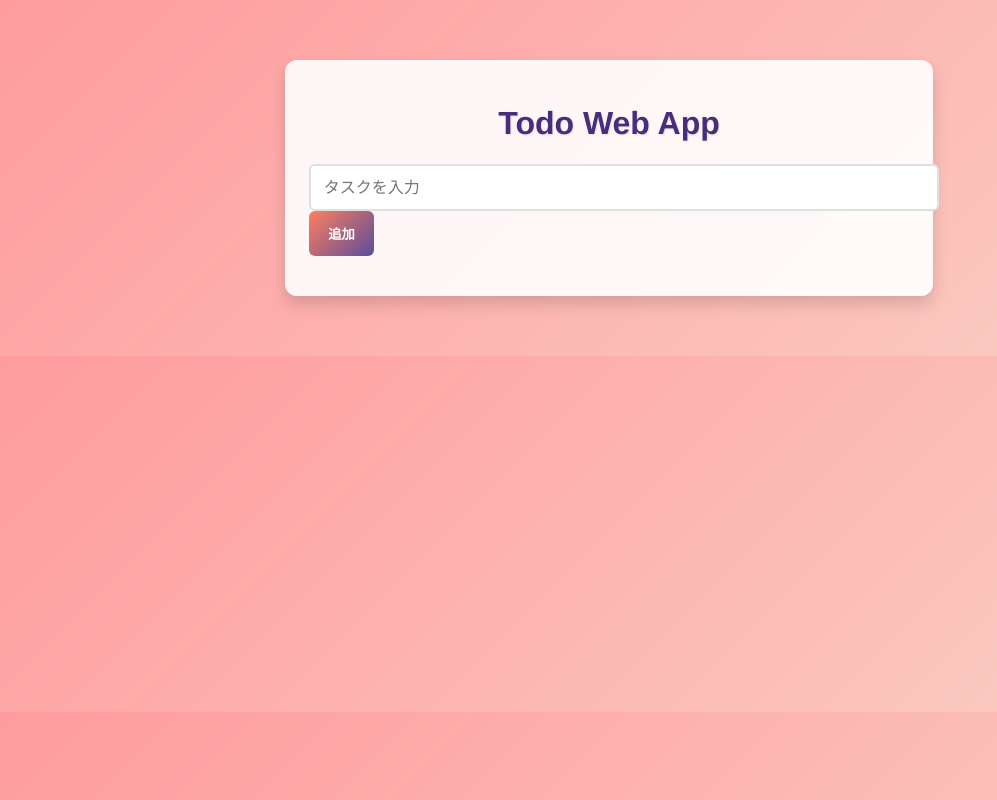
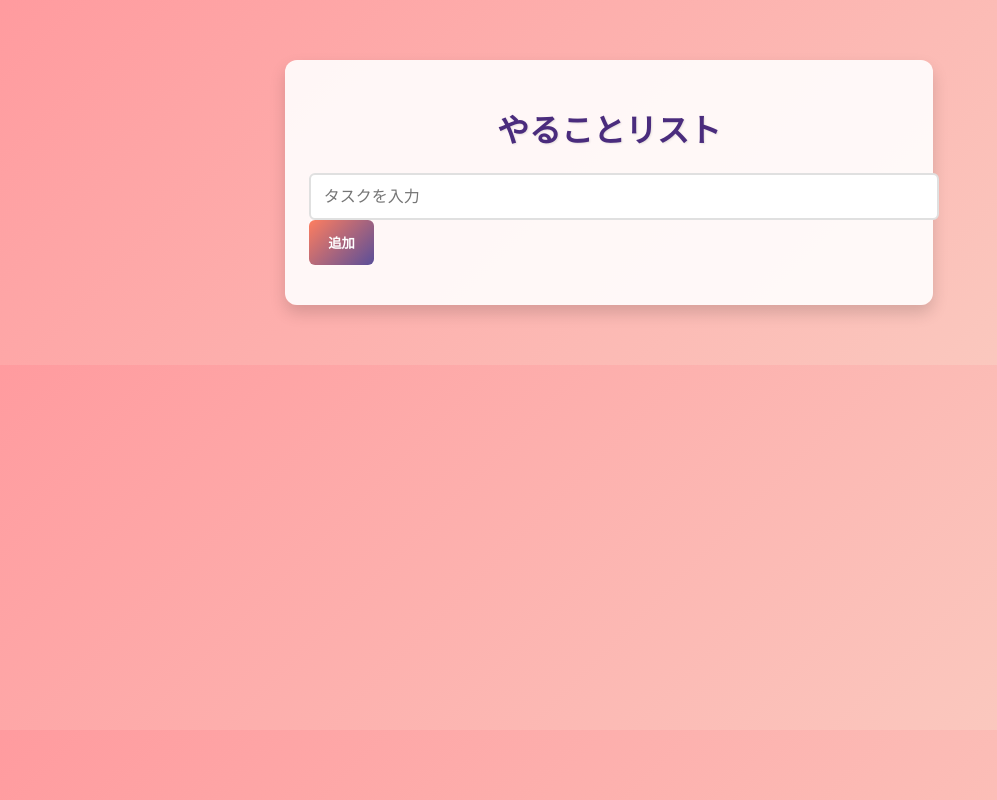
Before and after one commit to tc999ct/clcl, a plain HTML site: page docs/index.html in a window 1280 px wide. Shown: the whole page, without its empty margins (31-1028 px from the left). Drawn offline with Linux system fonts and the light colour scheme.

Commit message:
Add Japanese interface with animation for all actions

```diff
--- a/docs/index.html
+++ b/docs/index.html
@@ -2,7 +2,7 @@
 <html lang="ja">
 <head>
     <meta charset="UTF-8">
-    <title>Todo Web App</title>
+    <title>やることリスト</title>
     <style>
         /* カラフルなテーマとアニメーションを含むCSSスタイル */
         body {
@@ -104,7 +104,7 @@
 </head>
 <body>
     <div class="container">
-        <h1>Todo Web App</h1>
+        <h1>やることリスト</h1>
         <form id="todoForm">
             <input type="text" id="taskInput" placeholder="タスクを入力">
             <button type="submit" id="addButton">追加</button>
```
